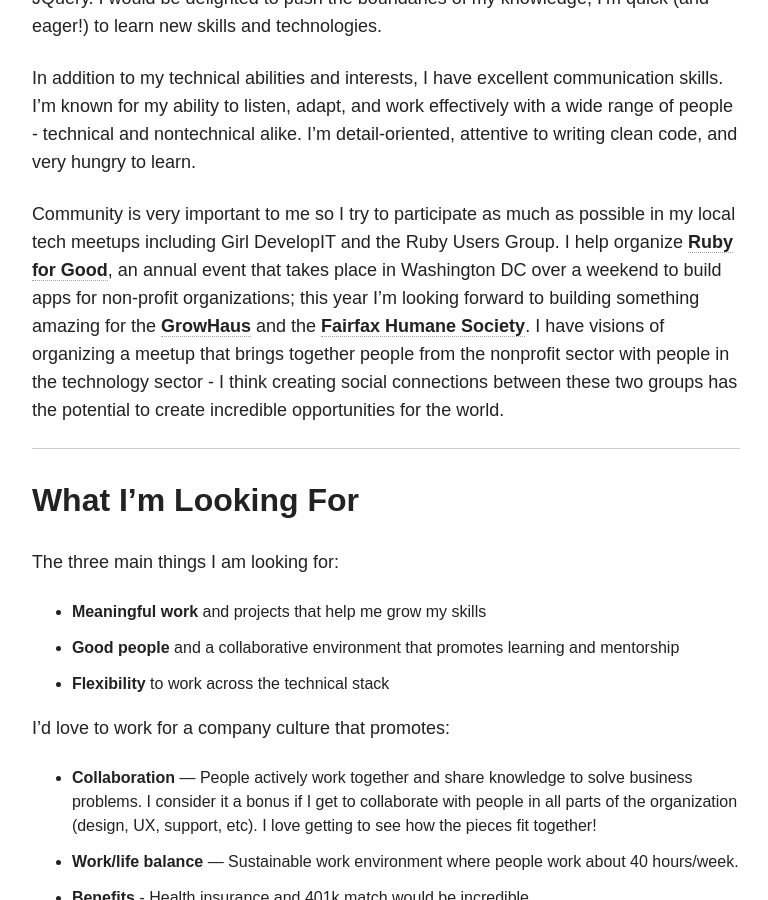
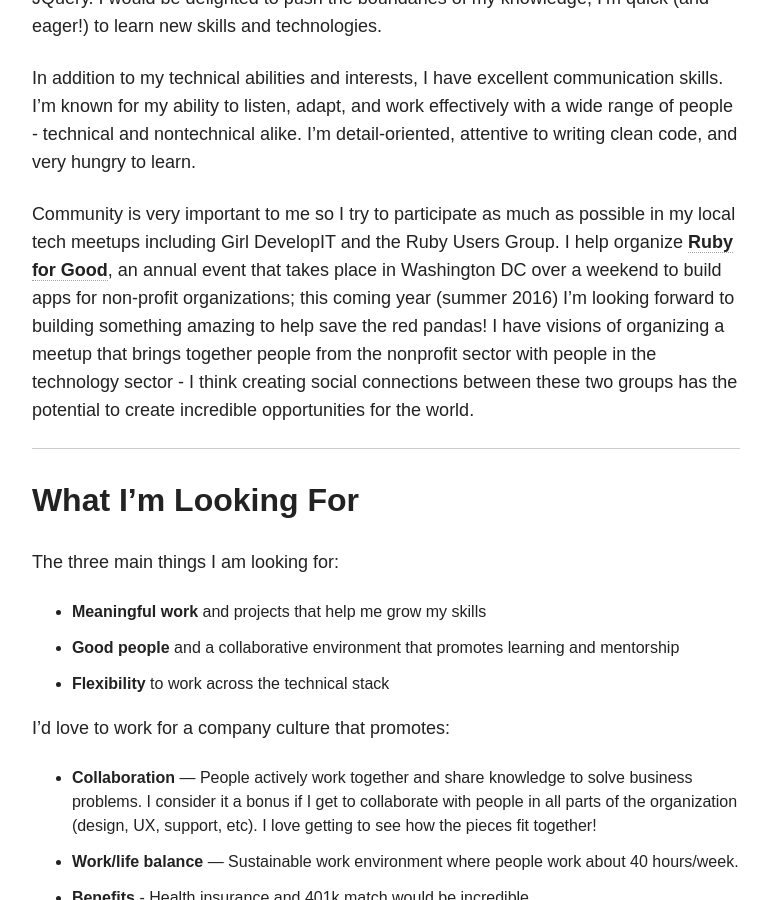
Before and after one commit to teresafinn/teresafinn.github.io, a Jekyll site: the page built from work/index.md, in a window 1280 px wide and 900 px high, scrolled down 1403 px. Shown: the whole window, without its empty margins (254-1022 px from the left). Built offline with Jekyll 4.4.1, drawn with Linux system fonts in a browser that asks for light colours; nearby versions of some CDN libraries.

Commit message:
Update ruby for good project

```diff
--- a/work/index.md
+++ b/work/index.md
@@ -24,7 +24,7 @@
 
 In addition to my technical abilities and interests, I have excellent communication skills. I'm known for my ability to listen, adapt, and work effectively with a wide range of people - technical and nontechnical alike. I'm detail-oriented, attentive to writing clean code, and very hungry to learn.
 
-Community is very important to me so I try to participate as much as possible in my local tech meetups including Girl DevelopIT and the Ruby Users Group. I help organize [**Ruby for Good**](http://rubyforgood.com/), an annual event that takes place in Washington DC over a weekend to build apps for non-profit organizations; this year I'm looking forward to building something amazing for the [**GrowHaus**](http://www.thegrowhaus.org/) and the [**Fairfax Humane Society**](http://www.hsfc.org/). I have visions of organizing a meetup that brings together people from the nonprofit sector with people in the technology sector - I think creating social connections between these two groups has the potential to create incredible opportunities for the world.
+Community is very important to me so I try to participate as much as possible in my local tech meetups including Girl DevelopIT and the Ruby Users Group. I help organize [**Ruby for Good**](http://rubyforgood.com/), an annual event that takes place in Washington DC over a weekend to build apps for non-profit organizations; this coming year (summer 2016) I'm looking forward to building something amazing to help save the red pandas! I have visions of organizing a meetup that brings together people from the nonprofit sector with people in the technology sector - I think creating social connections between these two groups has the potential to create incredible opportunities for the world.
 
 <!-- Dev emphasis -->
 <!-- I am a junior developer looking to work for an organization that promotes collaborative learning, authenticity, and curiosity. I'm passionate about user experience and enjoy developing all throughout the stack from the backend to the front. I approach problems from a user-centric perspective; empathy is core to my professional identity - creating products that suit the needs and requirements of users is second-nature. I have a strong interest in and enjoyment of TDD that enables me to build products with a stable code base. I like the challenge of designing code that is flexible enough to allow for future change. I've worked primarily with Ruby and Rails and am currently learning more about JavaScript and JQuery. I would be delighted to push the boundaries of my knowledge; I'm quick to learn new skills and technologies.
```
